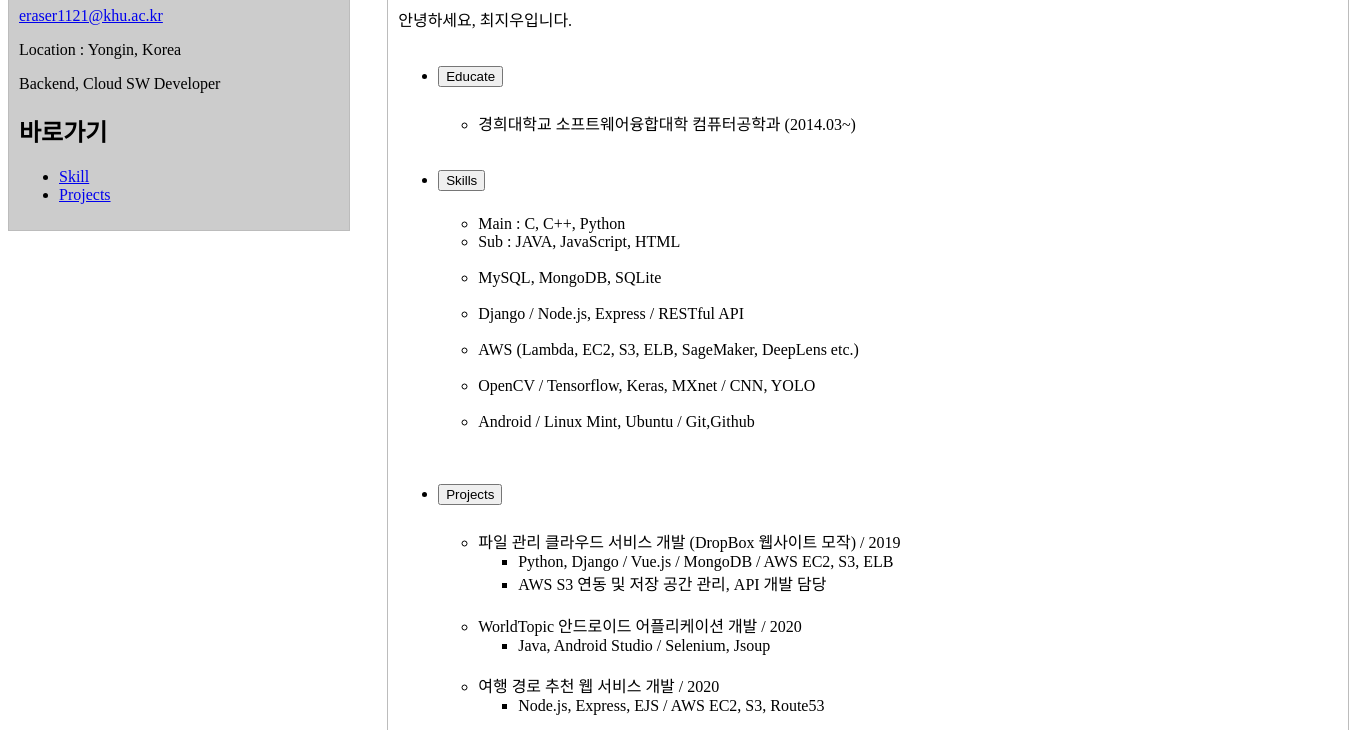
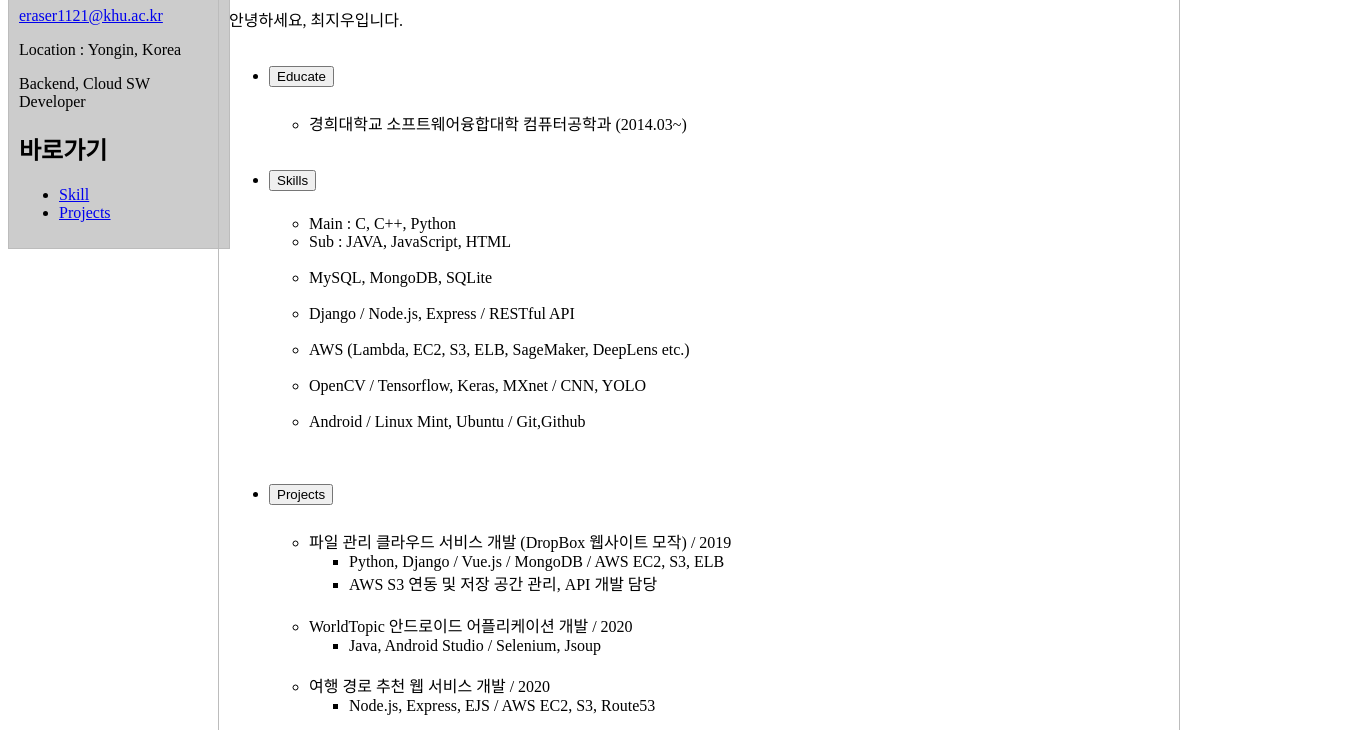
Before and after one commit to eraser1121/eraser1121.github.io, a plain HTML site: page index.html in a window 1280 px wide. Shown: the part 92-822 px from the top of the page, 1349 px wide, since content can reach past the window. After the commit the page ends 800 px from the top, so only its background shows below. Drawn offline with Linux system fonts and the light colour scheme.

Commit message:
real final2

```diff
--- a/index.html
+++ b/index.html
@@ -7,12 +7,13 @@
       width: 940px;
       padding: 10px;
       margin-bottom: 10px;
-      margin-left:30%;
+      margin-left:210px;
+      position: fixed;
       border: 1px solid #bcbcbc;
     }
     #sidebar {
         background-color: #ccc;
-        width: 25%;
+        width: 200px;
         padding: 10px;
         position: fixed;
         margin-bottom: 0;
```
